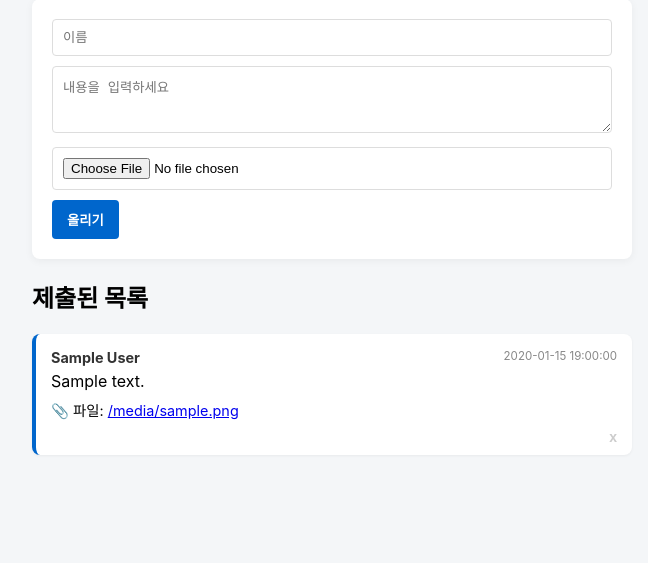
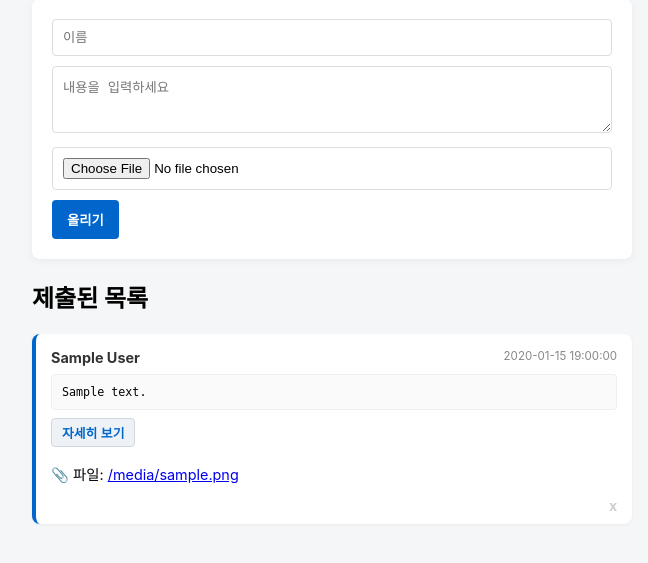
Before and after one commit to seungulx/assignment-board, a Flask app: page / in a window 1280 px wide. Shown: the part 150-713 px from the top of the page, without its empty margins (308-956 px from the left). Run offline with Flask 3, Linux system fonts and the light colour scheme; tables that the repository leaves empty hold one stand-in row (values such as "Sample post"); a database or web service that is not in the repository returns one stand-in record (values such as "Sample title"); some libraries are stand-ins or nearby versions.

Commit message:
Update index.html

```diff
--- a/templates/index.html
+++ b/templates/index.html
@@ -9,43 +9,48 @@
         input, textarea { width: 100%; padding: 10px; margin-bottom: 10px; box-sizing: border-box; border: 1px solid #ddd; border-radius: 4px; }
         button { background: #0066cc; color: white; border: none; padding: 10px 15px; border-radius: 4px; cursor: pointer; font-weight: bold; }
         button:hover { background: #004c99; }
-        .post { background: white; padding: 15px 15px 35px 15px; border-radius: 8px; margin-bottom: 10px; border-left: 4px solid #0066cc; box-shadow: 0 1px 3px rgba(0,0,0,0.05); position: relative; }
-        .post-header { display: flex; justify-content: space-between; margin-bottom: 5px; font-size: 0.9em; color: #555; }
+        .post { background: white; padding: 15px 15px 40px 15px; border-radius: 8px; margin-bottom: 10px; border-left: 4px solid #0066cc; box-shadow: 0 1px 3px rgba(0,0,0,0.05); position: relative; }
+        .post-header { display: flex; justify-content: space-between; margin-bottom: 8px; font-size: 0.9em; color: #555; }
         .post-author { font-weight: bold; color: #333; }
 
         /* 줄바꿈 유지 및 7줄 초과 시 숨김 처리 */
         .post-content {
             white-space: pre-wrap;
             word-break: break-all;
-            max-height: 10.5em; /* 대략 7줄 높이 제한 (1줄당 약 1.5em 기준) */
+            max-height: 10.5em;
             overflow: hidden;
-            position: relative;
-            margin-bottom: 5px;
-            transition: max-height 0.3s ease;
+            margin-bottom: 8px;
+            background: #fafafa;
+            padding: 10px;
+            border-radius: 4px;
+            border: 1px solid #eee;
+            font-family: monospace; /* 코드가 보기 좋게 폰트 적용 */
+            font-size: 0.9em;
         }
 
-        /* 펼쳐졌을 때 높이 제한 해제 */
+        /* 펼쳐졌을 때 */
         .post-content.expanded {
             max-height: none;
         }
 
-        /* 자세히 보기 / 접기 버튼 스타일 */
+        /* 자세히 보기 / 접기 버튼 */
         .toggle-btn {
-            background: none;
-            border: none;
+            background: #eef2f7;
+            border: 1px solid #d0d7de;
             color: #0066cc;
             cursor: pointer;
-            padding: 0;
-            font-size: 0.85em;
+            padding: 4px 10px;
+            font-size: 0.8em;
             font-weight: bold;
+            border-radius: 4px;
+            display: inline-block;
             margin-bottom: 8px;
-            display: none; /* 기본 숨김, 자바스크립트로 조건 만족 시 노출 */
         }
-        .toggle-btn:hover { text-decoration: underline; }
+        .toggle-btn:hover { background: #e2e8f0; }
 
         .post-file { margin-top: 8px; font-size: 0.9em; }
 
-        /* 우측 하단 작은 x 삭제 버튼 스타일 */
+        /* 우측 하단 작은 x 삭제 버튼 */
         .delete-btn {
             position: absolute;
             bottom: 10px;
@@ -87,14 +92,14 @@
             <!-- 자세히 보기 / 접기 버튼 -->
             <button class="toggle-btn" id="btn-{{ post.id }}" onclick="toggleContent('{{ post.id }}')">자세히 보기</button>
 
-            <!-- Supabase 퍼블릭 URL을 활용한 다운로드 링크 -->
+            <!-- 파일 다운로드 링크 -->
             {% if post.filename %}
                 <div class="post-file">
                     📎 파일: <a href="{{ post.file_url }}" download="{{ post.filename }}">{{ post.filename }}</a>
                 </div>
             {% endif %}
 
-            <!-- 각 게시글별 독립된 삭제 폼과 x 버튼 -->
+            <!-- 삭제 폼과 x 버튼 -->
             <form id="delete-form-{{ post.id }}" action="{{ url_for('delete_post', post_id=post.id) }}" method="POST" style="display: none;">
                 <input type="hidden" name="password" id="password-input-{{ post.id }}">
             </form>
@@ -105,20 +110,6 @@
     {% endfor %}
 
     <script>
-        // 페이지 로드 시 내용의 실제 높이가 제한 높이보다 클 때만 버튼을 보여줌
-        window.addEventListener('DOMContentLoaded', () => {
-            {% for post in posts %}
-                const el = document.getElementById('content-{{ post.id }}');
-                const btn = document.getElementById('btn-{{ post.id }}');
-                if (el && btn) {
-                    // 글 내용의 전체 높이가 7줄 높이(약 140px 이상)보다 크면 버튼 표시
-                    if (el.scrollHeight > 130) {
-                        btn.style.display = 'inline-block';
-                    }
-                }
-            {% endfor %}
-        });
-
         function toggleContent(postId) {
             const content = document.getElementById('content-' + postId);
             const btn = document.getElementById('btn-' + postId);
@@ -126,9 +117,9 @@
             content.classList.toggle('expanded');
 
             if (content.classList.contains('expanded')) {
-                btn.innerText = '접기';
+                btn.innerText = '접기 ∧';
             } else {
-                btn.innerText = '자세히 보기';
+                btn.innerText = '자세히 보기 ∨';
             }
         }
 
```
